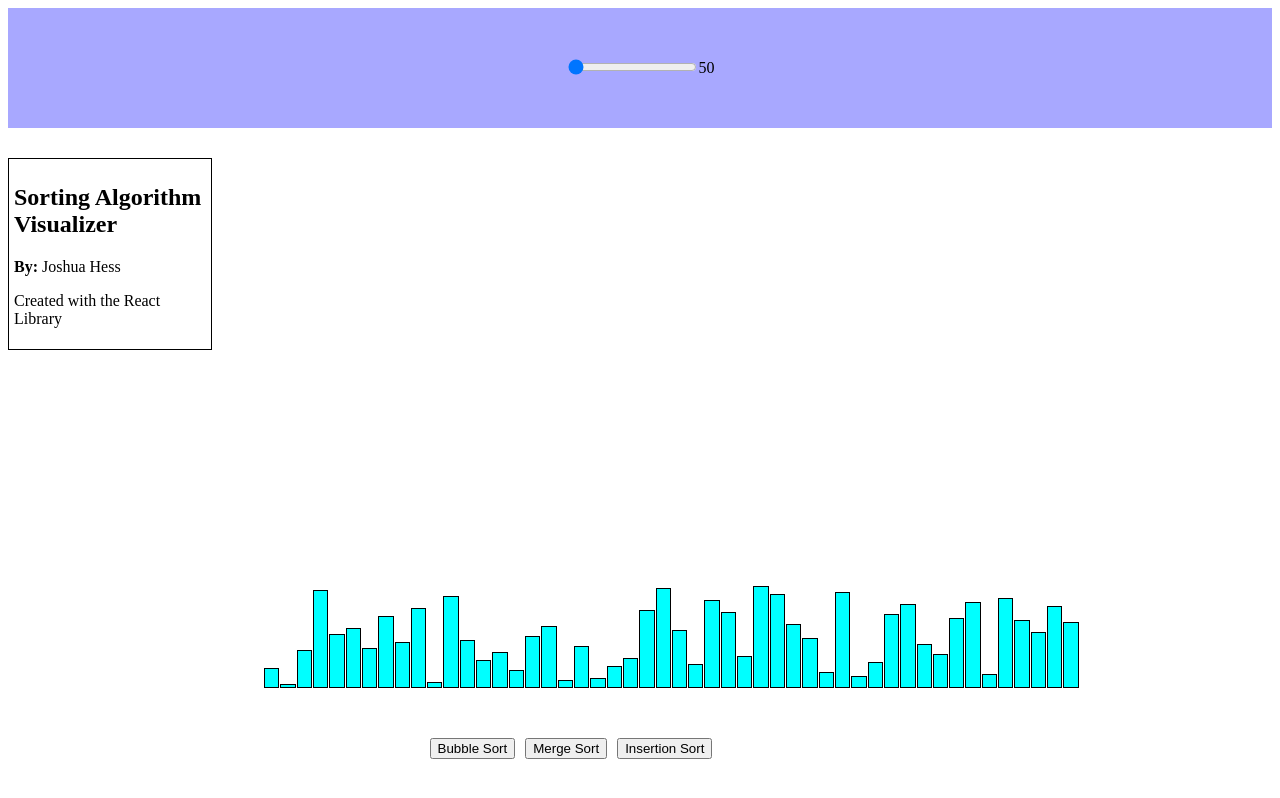
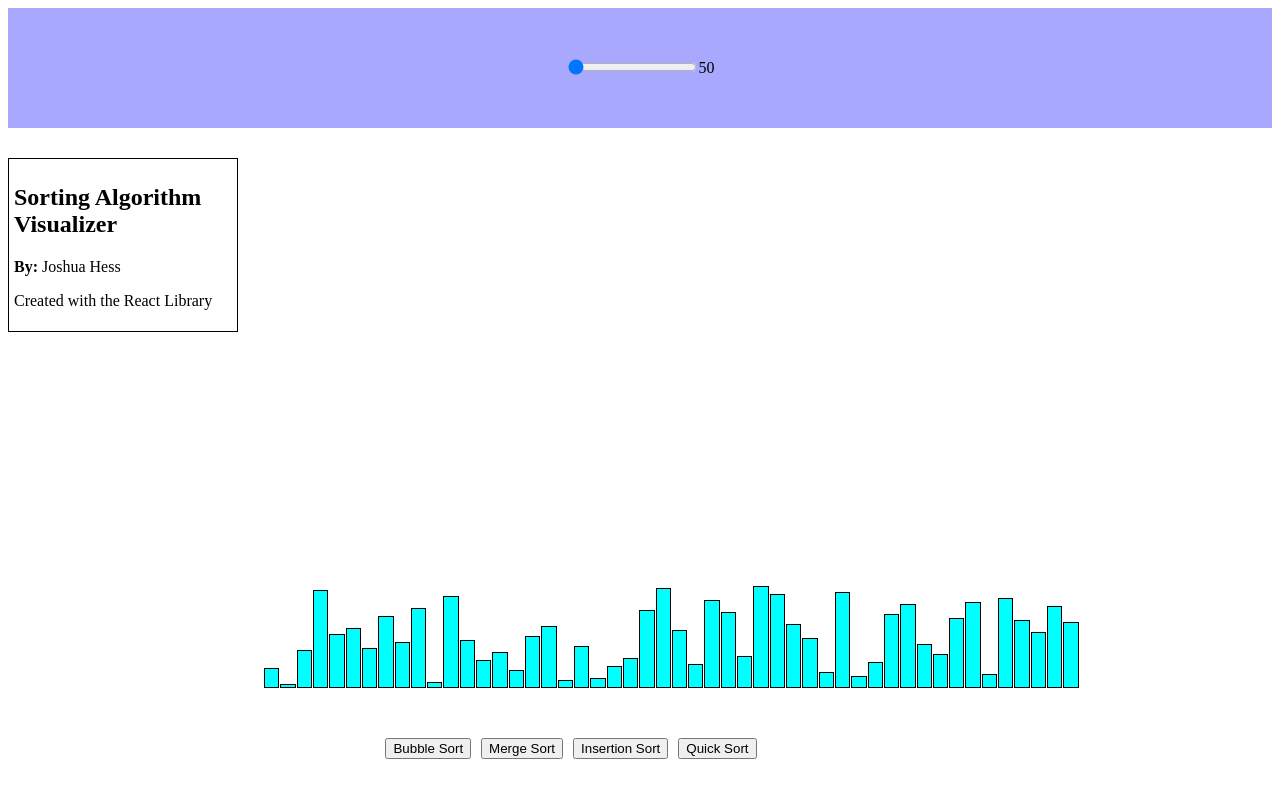
Before and after one commit to DasherDo/sorting-algorithm-visualizer, a React (Create React App) app: page / in a window 1280 px wide. Built offline with nearby package versions, Linux system fonts and the light colour scheme.

Commit message:
Quick Sort added

```diff
--- a/src/components/Main/SortingAlgorithms/Information.css
+++ b/src/components/Main/SortingAlgorithms/Information.css
@@ -2,6 +2,6 @@
     position: fixed;
     border: 1px solid black;
     margin-top: 30px;
-    width: 15vw;
+    width: 17vw;
     padding: 5px;
 }
--- /dev/null
+++ b/src/components/Main/SortingAlgorithms/QuickSort.js
@@ -0,0 +1,79 @@
+import React from 'react';
+
+let animations = [];
+
+export function getQuickSortAnimations(arr, low, high) {
+	if (low < high) {
+
+		// pi is partitioning index, arr[p]
+		// is now at right place
+		let pi = partition(arr, low, high);
+
+		// Separately sort elements before
+		// partition and after partition
+		getQuickSortAnimations(arr, low, pi - 1);
+		getQuickSortAnimations(arr, pi + 1, high);
+	}
+    console.log(animations)
+    return animations;
+}
+
+// A utility function to swap two elements
+function swap(arr, i, j) {
+    animations.push(['Comparing', i, j])
+    animations.push(['Swapping', i, arr[j]])
+    animations.push(['Swapping', j, arr[i]])
+    animations.push(['Done-Comparing', i, j])
+	let temp = arr[i];
+	arr[i] = arr[j];
+	arr[j] = temp;
+}
+
+/* This function takes last element as pivot, places
+the pivot element at its correct position in sorted
+array, and places all smaller (smaller than pivot)
+to left of pivot and all greater elements to right
+of pivot */
+function partition(arr, low, high) {
+
+	// pivot
+	let pivot = arr[high];
+
+	// Index of smaller element and
+	// indicates the right position
+	// of pivot found so far
+	let i = (low - 1);
+
+	for (let j = low; j <= high - 1; j++) {
+
+		// If current element is smaller
+		// than the pivot
+		if (arr[j] < pivot) {
+
+			// Increment index of
+			// smaller element
+			i++;
+			swap(arr, i, j);
+		}
+	}
+	swap(arr, i + 1, high);
+	return (i + 1);
+}
+
+export default function QuickSortInformation () {
+    return (
+        <div className='info'>
+            <h2>Quick Sort</h2>
+            <div className='complexity'>
+                <p>Worst Case Time Complexity: <strong>O(n<sup>2</sup>)</strong></p>
+                <p>Best Case Time Complexity: <strong>O(n * log(n))</strong></p>
+                <p>Space Complexity: <strong>O(log(n))</strong></p>
+            </div>
+            <div className='explanation'>
+                <p>
+                    Quick Sort works by ...
+                </p>
+            </div>
+        </div>
+    )
+}
--- a/src/components/Main/VisualizeArray.js
+++ b/src/components/Main/VisualizeArray.js
@@ -4,6 +4,7 @@ import MergeSortInformation , { getMergeSortAnimations } from './SortingAlgorith
 import BubbleSortInformation, { bubbleSortAnimations } from './SortingAlgorithms/BubbleSort';
 import InsertionSortInformation, { insertionSortAnimations } from './SortingAlgorithms/InsertionSort';
 import Personal from './Personal';
+import QuickSortInformation, { getQuickSortAnimations } from './SortingAlgorithms/QuickSort';
 
 function VisualizeArray ({ len }) {
 
@@ -110,6 +111,35 @@ function VisualizeArray ({ len }) {
         }
     };
 
+    const quickSort = () => {
+        setSelectedAlgo('QuickSort');
+        const animations = getQuickSortAnimations(arr, 0, arr.length - 1);
+        for (let i = 0; i < animations.length; i++) {
+            const arrayBars = document.getElementsByClassName('array-bar');
+            const isColorChange = animations[i][0] === 'Comparing' || animations[i][0] === 'Done-Comparing';
+            if (isColorChange) {
+                const [operation, barOneIdx, barTwoIdx] = animations[i]
+                const barOneStyle = arrayBars[barOneIdx].style;
+                const barTwoStyle = arrayBars[barTwoIdx].style;
+                const color = operation === 'Comparing' ? 'red' : 'aqua'
+                setTimeout(() => {
+                    barOneStyle.backgroundColor = color;
+                    barTwoStyle.backgroundColor = color;
+                }, i * ANIMATION_SPEED)
+            }
+            else {
+                const [barOneIdx, barOneHeight] = animations[i].slice(1);
+                // const [operation2 , barTwoIdx, barTwoHeight] = animations[i + 1];
+                const barOneStyle = arrayBars[barOneIdx].style;
+                // const barTwoStyle = arrayBars[barTwoIdx].style;
+                setTimeout(() => {
+                    barOneStyle.height = `${barOneHeight * 2}px`;
+                    // barTwoStyle.height = `${barTwoHeight  * 2}px`;
+                }, i * ANIMATION_SPEED)
+            }
+        }
+    }
+
     return (
         <div className='container'>
             <div className='array'>
@@ -121,8 +151,9 @@ function VisualizeArray ({ len }) {
                 <button onClick={bubbleSort}>Bubble Sort</button>
                 <button onClick={mergeSort}>Merge Sort</button>
                 <button onClick={insertionSort}>Insertion Sort</button>
+                <button onClick={quickSort}>Quick Sort</button>
             </div>
-            {(!selectedAlgo && <Personal />) || (selectedAlgo === 'BubbleSort' && <BubbleSortInformation />) || (selectedAlgo === 'MergeSort' && <MergeSortInformation />) || (selectedAlgo === 'InsertionSort' && <InsertionSortInformation />)}
+            {(!selectedAlgo && <Personal />) || (selectedAlgo === 'BubbleSort' && <BubbleSortInformation />) || (selectedAlgo === 'MergeSort' && <MergeSortInformation />) || (selectedAlgo === 'InsertionSort' && <InsertionSortInformation />) || (selectedAlgo === 'QuickSort' && <QuickSortInformation />)}
         </div>
     )
 }
```
